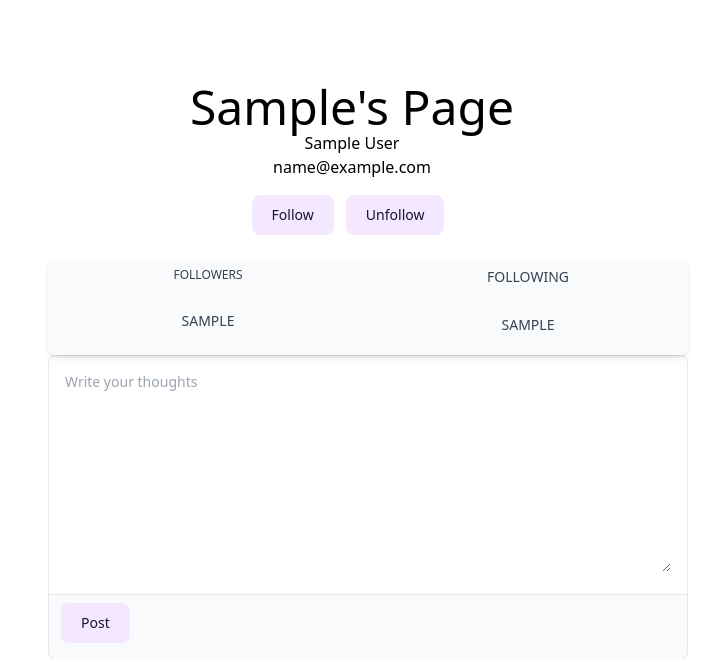
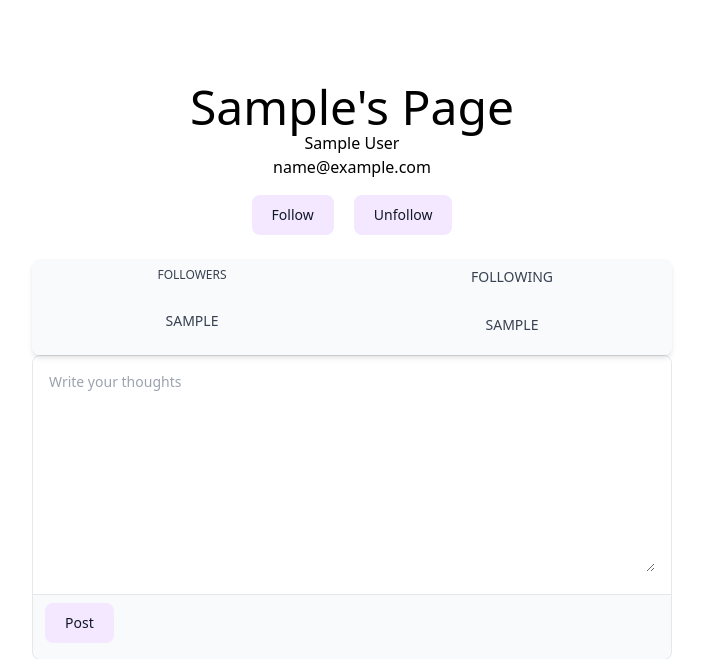
Before and after one commit to escheive/Facenook, a Django app: template main_app/templates/view_profile.html in a window 1280 px wide. Shown: the part 61-720 px from the top of the page, without its empty margins (288-1007 px from the left). Run offline with Django 4.2, Linux system fonts and the light colour scheme; the template is opened without the code that fills it: values that come from a table or form of the project are taken from there, others are empty; tables that the repository leaves empty hold one stand-in row (values such as "Sample post"); some libraries are stand-ins or nearby versions.

Commit message:
properly spaced follow and unfollow buttons

```diff
--- a/main_app/templates/view_profile.html
+++ b/main_app/templates/view_profile.html
@@ -3,7 +3,7 @@
 {% block content %}
 
 
-<div class="flex flex-col items-center pb-16">
+<div class="flex mx-auto flex-col items-center pb-16">
     <h1 class="text-5xl">{{ profile.user.username|capfirst }}'s Page</h1>
     <h2> {{ profile.user.first_name }} {{ profile.user.last_name }}</h2>
     <h2> {{ profile.user.email }}</h2>
@@ -14,10 +14,10 @@
         {% csrf_token %}
         {% if profile in user.profile.follows.all %}
             <button type="submit" class="text-gray-900 bg-purple-100 border border-purple-200 focus:ring-4 focus:outline-none focus:ring-purple-300 font-medium rounded-lg text-sm px-5 py-2.5 text-center mr-2 mb-2 dark:border-gray-600 dark:text-gray-400 dark:hover:text-white dark:hover:bg-gray-600 dark:focus:ring-gray-800 cursor-not-allowed" disabled>Follow</button>
-            <button type="submit" class="text-gray-900 bg-purple-100 hover:bg-purple-200 hover:text-gray border border-purple-200 focus:ring-4 focus:outline-none focus:ring-gray-300 font-medium rounded-lg text-sm px-5 py-2.5 text-center mr-2 mb-2 dark:border-gray-600 dark:text-gray-400 dark:hover:text-white dark:hover:bg-gray-600 dark:focus:ring-gray-800" name="follow" value="unfollow">Unfollow</button>
+            <button type="submit" class="text-gray-900 bg-purple-100 hover:bg-purple-200 hover:text-gray border border-purple-200 focus:ring-4 focus:outline-none focus:ring-gray-300 font-medium rounded-lg text-sm px-5 py-2.5 text-center ml-2 mb-2 dark:border-gray-600 dark:text-gray-400 dark:hover:text-white dark:hover:bg-gray-600 dark:focus:ring-gray-800" name="follow" value="unfollow">Unfollow</button>
         {% else %}
             <button type="submit" class="text-gray-900 bg-purple-100 hover:bg-purple-200 focus:ring-4 focus:outline-none focus:ring-purple-300 font-medium rounded-lg text-sm px-5 py-2.5 text-center mr-2 mb-2 dark:border-gray-600 dark:text-gray-400 dark:hover:text-white dark:hover:bg-gray-600 dark:focus:ring-gray-800" name="follow" value="follow">Follow</button>
-            <button type="submit" class="text-gray-900 bg-purple-100 hover:bg-purple-200 focus:ring-4 focus:outline-none focus:ring-purple-300 font-medium rounded-lg text-sm px-5 py-2.5 text-center mr-2 mb-2 dark:border-gray-600 dark:text-white dark:hover:text-white dark:hover:bg-gray-600 dark:focus:ring-gray-800 cursor-not-allowed" disabled>Unfollow</button>
+            <button type="submit" class="text-gray-900 bg-purple-100 hover:bg-purple-200 focus:ring-4 focus:outline-none focus:ring-purple-300 font-medium rounded-lg text-sm px-5 py-2.5 text-center ml-2 mb-2 dark:border-gray-600 dark:text-white dark:hover:text-white dark:hover:bg-gray-600 dark:focus:ring-gray-800 cursor-not-allowed" disabled>Unfollow</button>
         {% endif %}
         </form>
 
@@ -29,7 +29,7 @@
 
 
 
-    <div class="py-4 mx-auto flex-col items-center">
+    <div class="py-4 flex-col items-center">
 
         <div class="relative h-fit sm:w-screen mx-auto md:w-1/2 flex overflow-x-auto shadow-md sm:rounded-lg">
             <div class="grid grid-cols-2 w-full bg-gray-50 table-auto sm:text-sm text-xs text-center text-gray-500 dark:text-gray-400">
```
